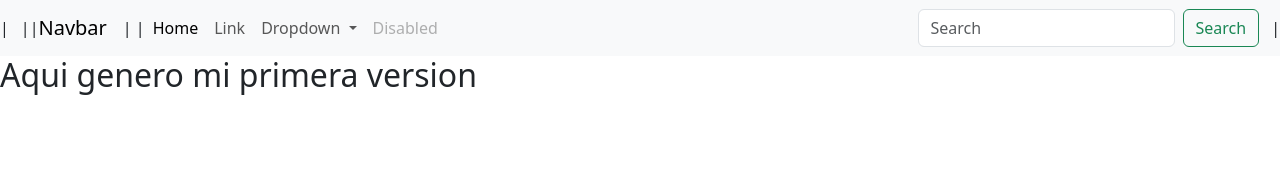
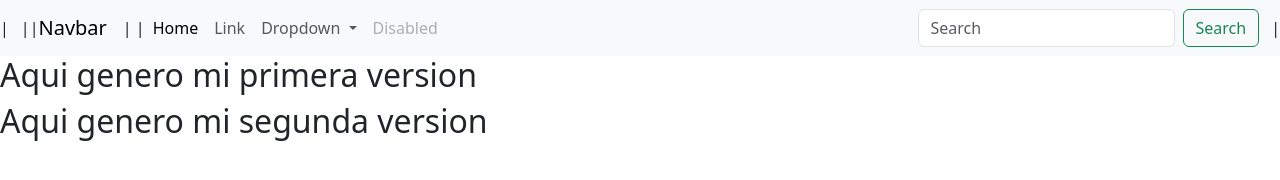
Before and after one commit to david36430/trabajo-vercionamiento, a plain HTML site: page index.html in a window 1280 px wide. Drawn offline with nearby package versions, Linux system fonts and the light colour scheme.

Commit message:
mi segundo commit

```diff
--- a/index.html
+++ b/index.html
@@ -50,6 +50,8 @@
 |</nav>
 
   <h2>Aqui genero mi primera version</h2>
+  <h2>Aqui genero mi segunda version</h2>
+
 
 
 
```
